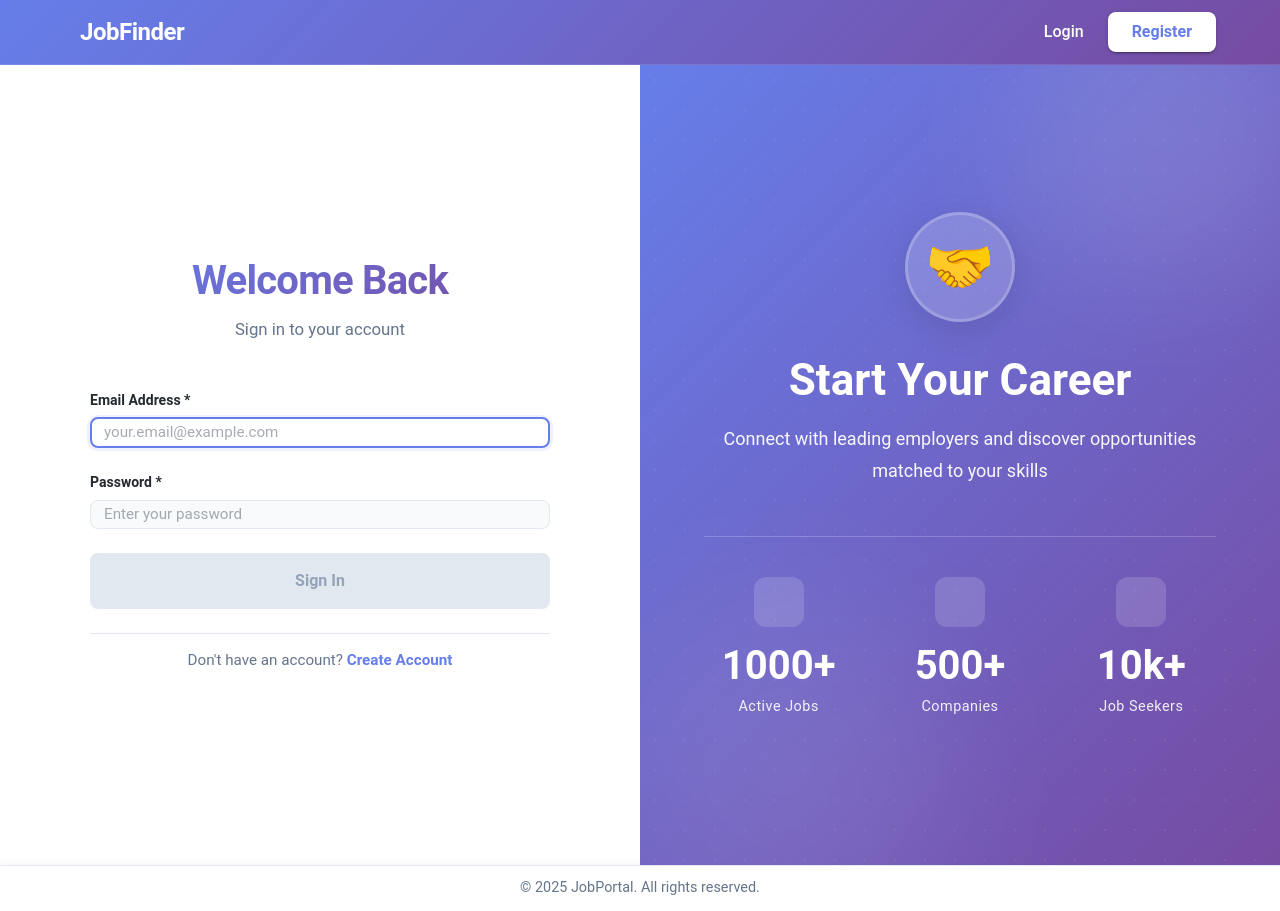
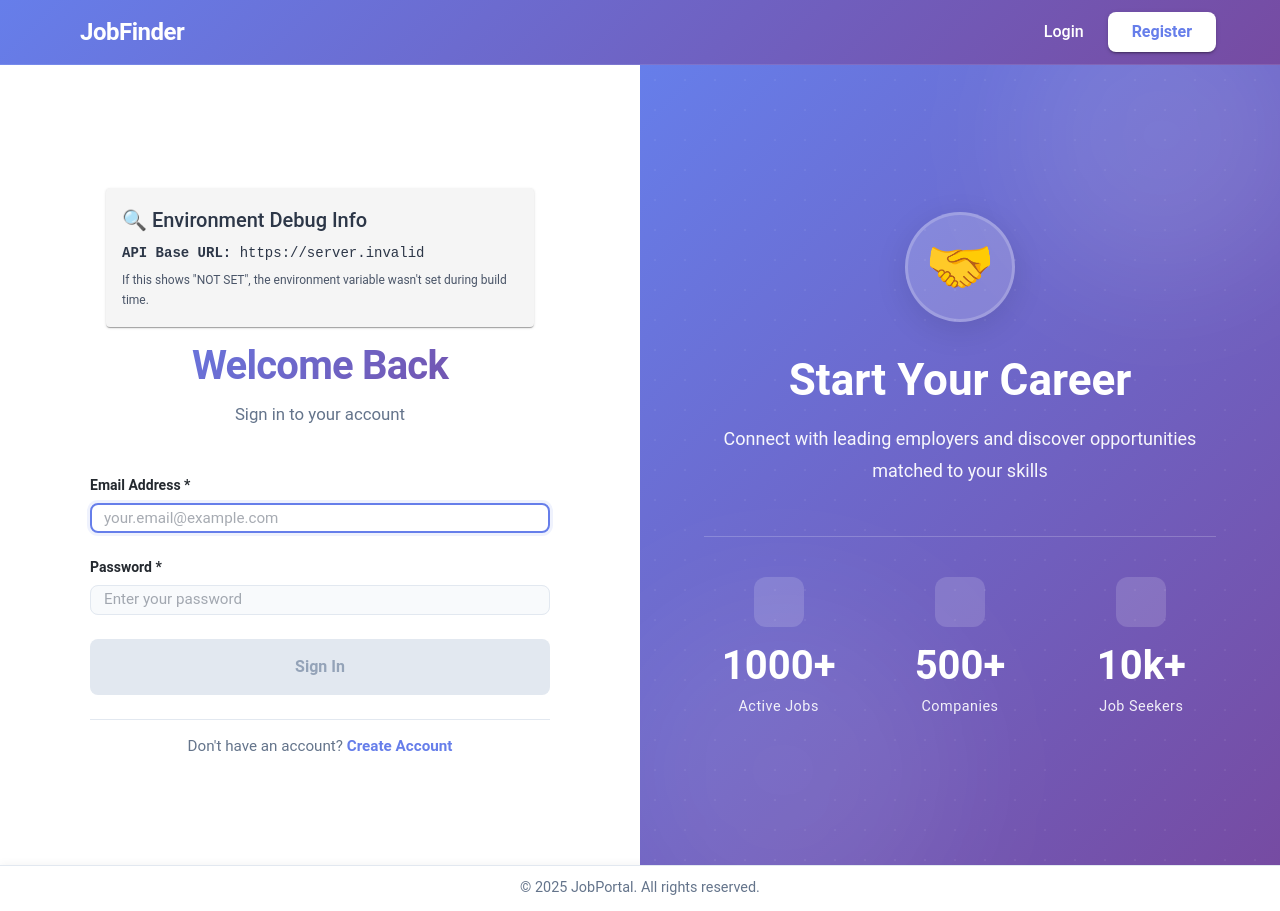
Before and after one commit to MOKSH88888/JobFinder, a React (Create React App) app in the folder frontend/: page /login in a window 1280 px wide. Built offline with nearby package versions, Linux system fonts and the light colour scheme; no server answers; some icons are missing.

Commit message:
Add environment variable debug component

```diff
--- /dev/null
+++ b/frontend/src/components/EnvDebug.js
@@ -0,0 +1,21 @@
+// Debug component to show environment variables
+import React from 'react';
+import { Box, Paper, Typography } from '@mui/material';
+
+const EnvDebug = () => {
+  return (
+    <Paper sx={{ p: 2, m: 2, backgroundColor: '#f5f5f5' }}>
+      <Typography variant="h6" gutterBottom>
+        🔍 Environment Debug Info
+      </Typography>
+      <Typography variant="body2" sx={{ fontFamily: 'monospace' }}>
+        <strong>API Base URL:</strong> {process.env.REACT_APP_API_BASE_URL || 'NOT SET (using localhost fallback)'}
+      </Typography>
+      <Typography variant="caption" display="block" sx={{ mt: 1, color: 'text.secondary' }}>
+        If this shows "NOT SET", the environment variable wasn't set during build time.
+      </Typography>
+    </Paper>
+  );
+};
+
+export default EnvDebug;
--- a/frontend/src/pages/LoginPage.js
+++ b/frontend/src/pages/LoginPage.js
@@ -19,6 +19,7 @@ import TrendingUpIcon from '@mui/icons-material/TrendingUp';
 import BusinessCenterIcon from '@mui/icons-material/BusinessCenter';
 import GroupsIcon from '@mui/icons-material/Groups';
 import { validateEmail, validatePassword, getErrorMessage } from '../utils/errorHandler';
+import EnvDebug from '../components/EnvDebug';
 
 const LoginPage = () => {
   const [formData, setFormData] = useState({ email: '', password: '' });
@@ -105,6 +106,9 @@ const LoginPage = () => {
         }}
       >
         <Box sx={{ maxWidth: 460, width: '100%' }}>
+          {/* Debug Component - Remove after fixing */}
+          <EnvDebug />
+
           {/* Header with better hierarchy */}
           <Box sx={{ mb: 6, textAlign: 'center' }}>
             <Typography
```
Also changed, not shown: frontend/public/env-check.html (added, +21 -0 lines).
